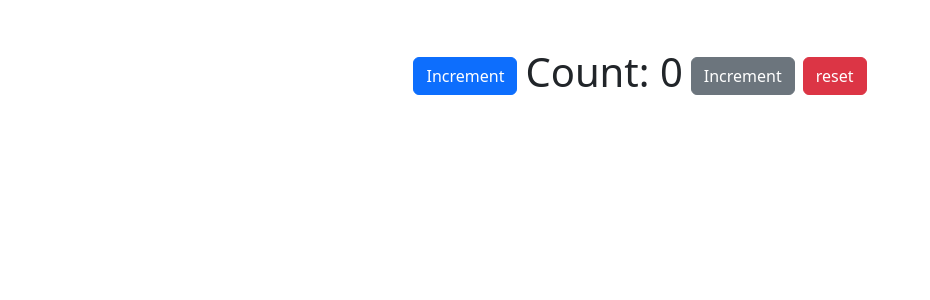
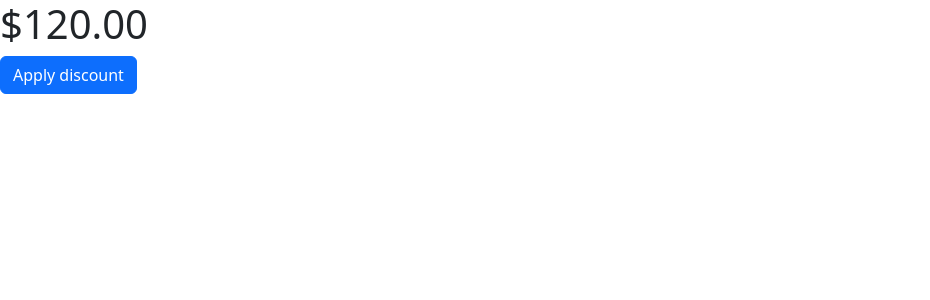
Before and after one commit to AbdulboisNigmatjonov17/first-angular-app, an Angular app: page / in a window 1280 px wide. Shown: the top 300 px of the page, without its empty margins (0-930 px from the left). Built offline with nearby package versions, Linux system fonts and the light colour scheme.

Commit message:
signal computed

```diff
--- a/src/app/app.html
+++ b/src/app/app.html
@@ -1,8 +1,3 @@
-<div class="container mt-5 d-flex justify-content-center align-items-center gap-2">
-    <button class="btn btn-primary" (click)="increment()">Increment</button>
-    <h1>Count: {{ count() }}</h1>
-    <button class="btn btn-secondary" (click)="decrement()">Increment</button>
-    <div>
-        <button class="btn btn-danger" (click)="reset()">reset</button>
-    </div>
-</div>
+<h1>{{ totalPrice() | currency }}</h1>
+
+<button class="btn btn-primary" (click)="applyDiscount()">Apply discount</button>
--- a/src/app/app.ts
+++ b/src/app/app.ts
@@ -1,24 +1,21 @@
-import { Component, signal } from '@angular/core';
+import { Component, computed, signal } from '@angular/core';
 import { RouterOutlet } from '@angular/router';
 import { CarList } from "./car-list/car-list";
+import { CurrencyPipe } from '@angular/common';
 
 @Component({
   selector: 'app-root',
-  imports: [RouterOutlet, CarList],
+  imports: [RouterOutlet, CarList, CurrencyPipe],
   templateUrl: './app.html',
 })
 export class App {
-  count = signal(0)
+  price = signal(100);
 
-  readonlyCount = this.count.asReadonly()
+  tax = computed(() => this.price() * 0.2);
+  totalPrice = computed(() => this.price() + this.tax());
 
-  increment() {
-    this.count.update(value => value + 1)
-  }
-  decrement() {
-    this.count.update(value => value - 1)
-  }
-  reset() {
-    this.count.set(0)
+  applyDiscount() {
+    const discount = this.price() * 0.1;
+    this.price.set(this.price() - discount);
   }
 }
```
